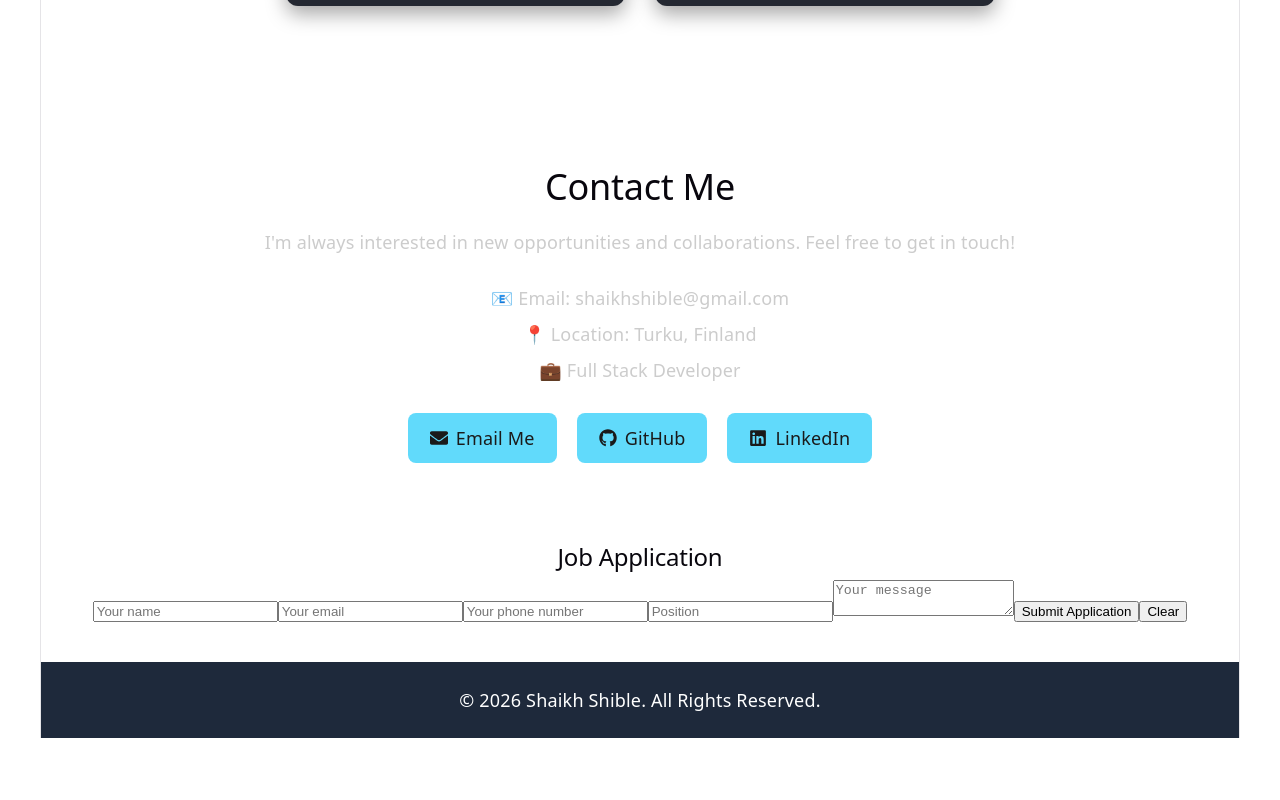
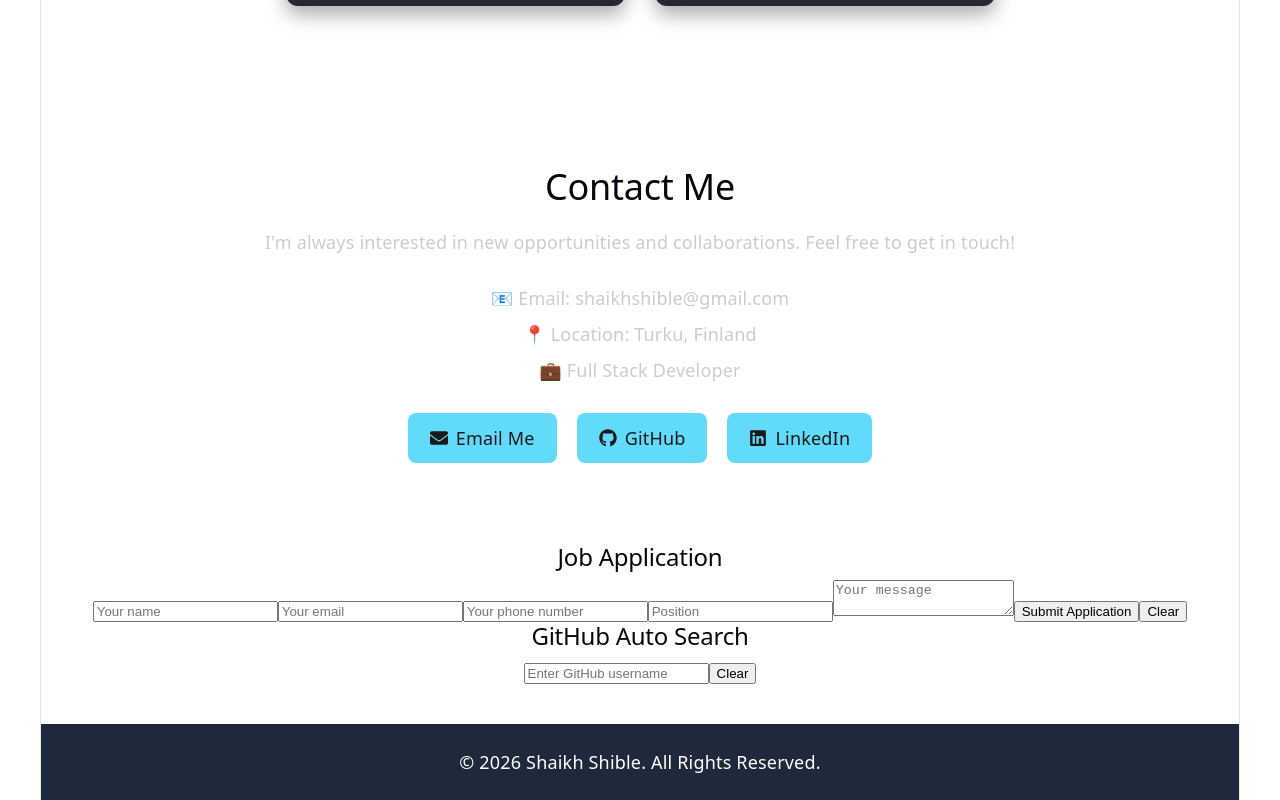
Before and after one commit to shaikhshible/fullstack-bootcamp, a React (Vite) app: page / in a window 1280 px wide. Shown: the part 1818-2618 px from the top of the page. Before the commit the page ends 2556 px from the top, so only its background shows below. Built offline with nearby package versions, Linux system fonts and the light colour scheme.

Commit message:
Day 24: Add GitHub auto search with useEffect

```diff
--- a/src/App.jsx
+++ b/src/App.jsx
@@ -13,6 +13,7 @@ import Footer from "./components/Footer";
 //import UserSearch from "./components/UserSearch";
 //import GitHubUser from "./components/GitHubUser";
 import JobApplication from "./components/JobApplication";
+import GitHubAutoSearch from "./components/GitHubAutoSearch";
 
 function App() {
 
@@ -35,6 +36,7 @@ function App() {
         <Projects />
         <Contact />
         <JobApplication />
+        <GitHubAutoSearch />
 
       </main>
 
--- /dev/null
+++ b/src/components/GitHubAutoSearch.jsx
@@ -0,0 +1,95 @@
+import { useState, useEffect } from "react";
+
+function GitHubAutoSearch() {
+  const [username, setUsername] = useState("");
+  const [user, setUser] = useState(null);
+  const [loading, setLoading] = useState(false);
+  const [error, setError] = useState(null);
+
+
+  useEffect(() => {
+    if (username.length < 3) {
+      setUser(null);
+      setError(null);
+      return;
+    }
+
+    const fetchUser = async () => {
+      setLoading(true);
+      setError(null);
+
+      try {
+        const response = await fetch(
+          `https://api.github.com/users/${username}`
+        );
+
+        if (!response.ok) {
+          throw new Error("User not found");
+        }
+
+        const data = await response.json();
+
+        setUser(data);
+      }
+      catch (error) {
+        console.error(error);
+        setError("GitHub user not found.");
+        setUser(null);
+      }
+      setLoading(false);
+    };
+    fetchUser();
+    }, [username]);
+
+  const clearSearch = () => {
+    setUsername("");
+    setUser(null);
+    setError(null);
+    setLoading(false);
+  };
+
+  return (
+    <section>
+      <h2>GitHub Auto Search</h2>
+
+      <input
+        type="text"
+        placeholder="Enter GitHub username"
+        value={username}
+        onChange={(e) => setUsername(e.target.value)}
+      />
+
+      {loading && <p>Loading...</p> }
+
+      {error && <p>{error}</p>}
+      {user && (
+        <div>
+          <img
+            src={user.avatar_url}
+            alt={user.login}
+            width="120"
+            />
+
+            <h3>{user.name || user.login}</h3>
+
+            <p>Username: {user.login}</p>
+            <p>Bio: {user.bio || "No bio available"}</p>
+            <p>Followers: {user.followers}</p>
+            <p>Repositories: {user.public_repos}</p>
+            <a href={user.html_url}
+            target="_blank"
+            rel="noopener noreferrer"
+            >
+              View GitHub Profile
+            </a>
+        </div>
+      )}
+
+      <button onClick={clearSearch}>
+        Clear
+      </button>
+    </section>
+  );
+}
+
+export default GitHubAutoSearch;
```
